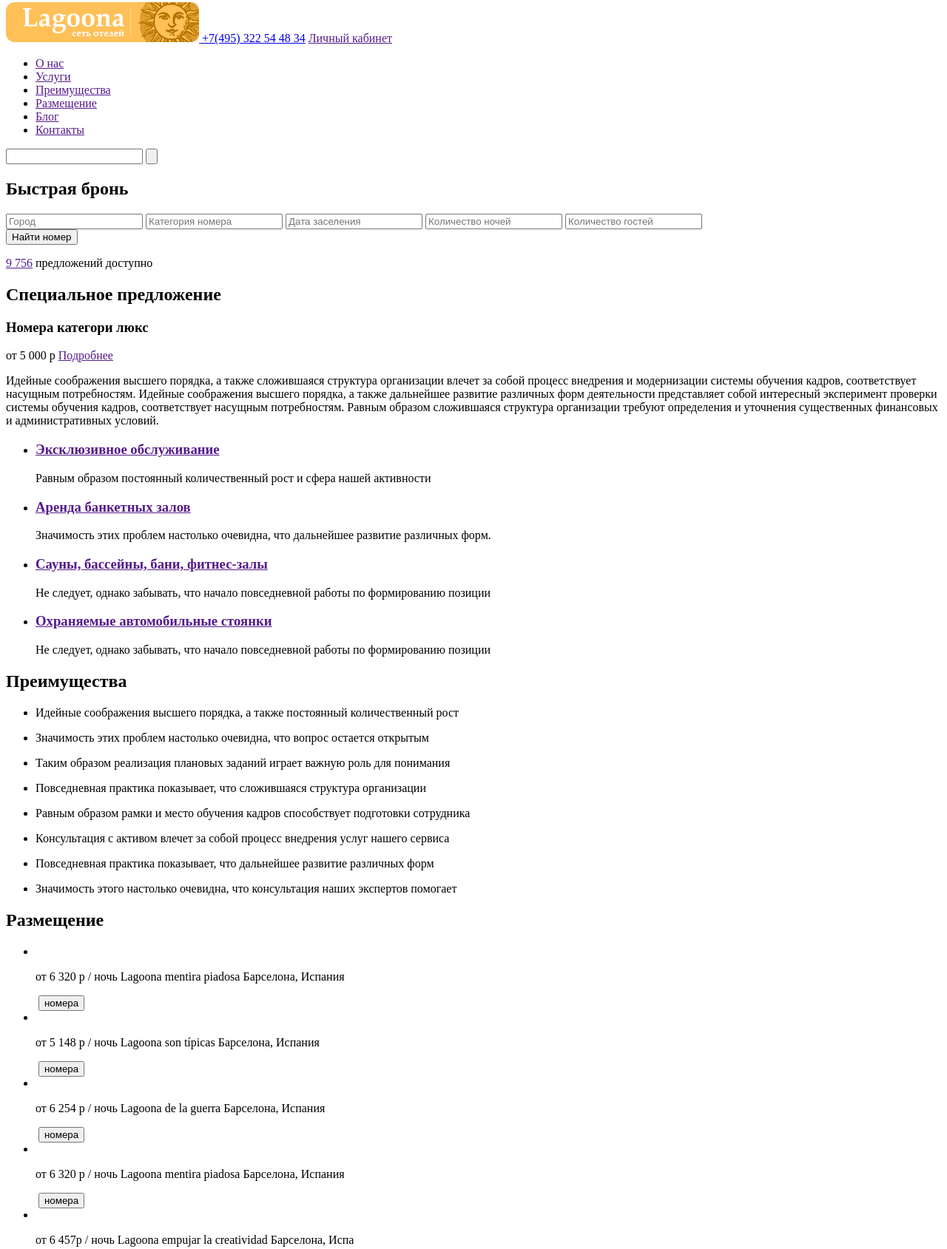
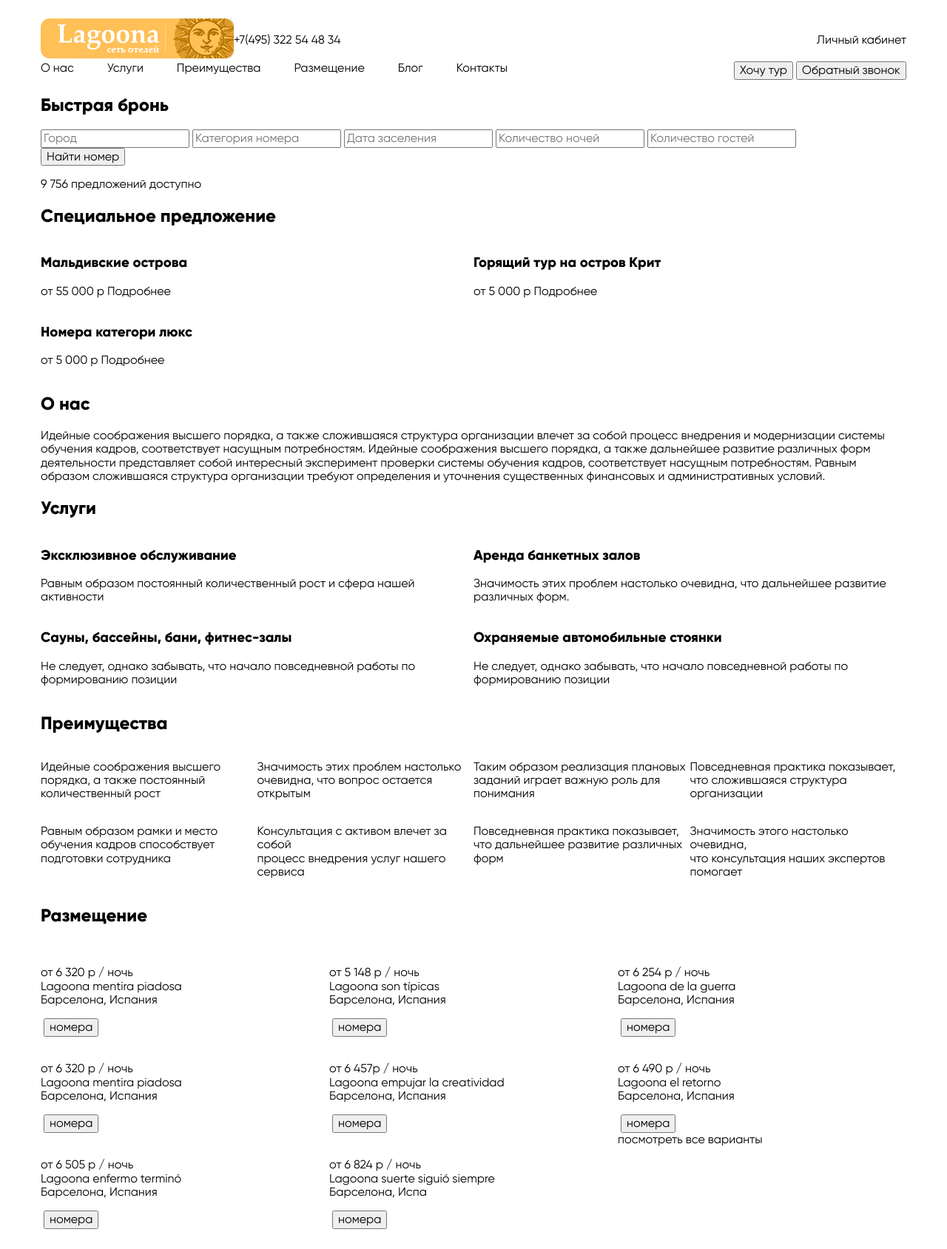
Before and after one commit to dkanukov/weblayout, a plain HTML site: page hotels.html in a window 1280 px wide. Shown: the part 5-1694 px from the top of the page at 74% size. Drawn offline with Linux system fonts and the light colour scheme.

Commit message:
Flexbox homework

```diff
--- a/css/style.css
+++ b/css/style.css
@@ -256,3 +256,77 @@ th, td {
   color: #2f1ce4;
   border: 1px solid #2f1ce4;
 }
+
+/* hotels header */
+
+.container {
+  max-width: 1920px;
+  margin-right: auto;
+  margin-left: auto;
+}
+
+.container ul {
+  padding: 0;
+  margin: 0;
+  list-style: none;
+}
+
+.header{
+  display: flex;
+  align-items: center;
+}
+
+.header-log-in {
+  margin-left: auto;
+}
+
+.header-nav {
+  display: flex;
+  justify-content: flex-end;
+}
+
+.header-nav-list {
+  flex-grow: 1;
+  display: flex;
+}
+
+.nav-list-item {
+  margin-right: 45px;
+}
+
+.special-offer {
+  display: flex;
+  flex-wrap: wrap;
+}
+
+.special-offer-item {
+  flex: 1 0 50%
+}
+.offers-list {
+  display: flex;
+  flex-wrap: wrap;
+}
+
+.offers-list-item {
+  flex: 1 0 50%
+}
+
+.features-list {
+  display: flex;
+  justify-content: space-around;
+  flex-wrap: wrap;
+}
+
+.features-list-item {
+  flex: 1 0 25%
+}
+
+.hotel-card-list {
+  display: flex;
+  justify-content: space-around;
+  flex-wrap: wrap;
+}
+
+.hotel-card-list-item {
+  flex: 1 0 30%
+}
--- a/hotels.html
+++ b/hotels.html
@@ -4,16 +4,20 @@
 <head>
     <meta charset="UTF-8">
     <meta name="viewport" content="width=device-width, initial-scale=1.0">
+    <link rel="stylesheet" href="/css/normalize.css">
+    <link rel="stylesheet" href="/css/style.css">
     <title>Lagoona</title>
 </head>
 
-<body>
+<body class="container">
     <header>
+        <div class="header">
             <a href="" class="header-logo">
                 <img src="/image/Logo.png" alt="lagoona-logo">
             </a>
             <a href="tel:+7495322544834" class="header-phone">+7(495) 322 54 48 34</a>
             <a href="" class="header-log-in">Личный кабинет</a>
+        </div>
         <nav class="header-nav">
             <ul class="header-nav-list">
                 <li class="nav-list-item"> <a href="">О нас</a> </li>
@@ -23,8 +27,10 @@
                 <li class="nav-list-item"> <a href="">Блог</a></li>
                 <li class="nav-list-item"> <a href="">Контакты</a></li>
             </ul>
-            <input type="search" value="">
-            <input type="submit" value="">
+            <div class="submit-btns">
+                <input type="submit" value="Хочу тур">
+                <input type="submit" value="Обратный звонок">
+            </div>
         </nav>
     </header>
     <main>
@@ -40,32 +46,57 @@
             <input class="fast-reservation-submit" type="submit" value="Найти номер">
             <p><a href="">9 756</a> предложений доступно</p>
         </div>
+        <h2>Специальное предложение</h2>
         <div class="special-offer">
-            <h2>Специальное предложение</h2>
+            <div class="special-offer-maldivs special-offer-item">
+                <h3>Мальдивские острова</h3>
+                <p>от 55 000 р <a href="">Подробнее</a></p>
+            </div>
+            <div class="special-offer-Crit special-offer-item">
+                <h3>Горящий тур на остров Крит</h3>
+                <p>от 5 000 р <a href="">Подробнее</a></p>
+            </div>
+            <div class="special-offer-rooms special-offer-item">
                 <h3>Номера категори люкс</h3>
                 <p>от 5 000 р <a href="">Подробнее</a></p>
             </div>
+        </div>
         <div class="about">
+            <h2>О нас</h2>
             <p>
-                Идейные соображения высшего порядка, а также сложившаяся структура организации влечет за собой процесс внедрения и модернизации системы обучения кадров, соответствует насущным потребностям. Идейные соображения высшего порядка, а также дальнейшее развитие различных форм деятельности представляет собой интересный эксперимент проверки системы обучения кадров, соответствует насущным потребностям. Равным образом сложившаяся структура организации требуют определения и уточнения существенных финансовых и административных условий.
+                Идейные соображения высшего порядка, а также сложившаяся структура организации влечет за собой процесс
+                внедрения и модернизации системы обучения кадров, соответствует насущным потребностям. Идейные
+                соображения высшего порядка, а также дальнейшее развитие различных форм деятельности представляет собой
+                интересный эксперимент проверки системы обучения кадров, соответствует насущным потребностям. Равным
+                образом сложившаяся структура организации требуют определения и уточнения существенных финансовых и
+                административных условий.
             </p>
         </div>
         <div class="offers">
+            <h2>Услуги</h2>
             <ul class="offers-list">
                 <li class="offers-list-item">
-                    <a href=""><h3>Эксклюзивное обслуживание</h3></a>
+                    <a href="">
+                        <h3>Эксклюзивное обслуживание</h3>
+                    </a>
                     <p>Равным образом постоянный количественный рост и сфера нашей активности</p>
                 </li>
                 <li class="offers-list-item">
-                    <a href=""><h3>Аренда банкетных залов</h3></a>
+                    <a href="">
+                        <h3>Аренда банкетных залов</h3>
+                    </a>
                     <p>Значимость этих проблем настолько очевидна, что дальнейшее развитие различных форм.</p>
                 </li>
                 <li class="offers-list-item">
-                    <a href=""><h3>Сауны, бассейны, бани, фитнес-залы</h3></a>
+                    <a href="">
+                        <h3>Сауны, бассейны, бани, фитнес-залы</h3>
+                    </a>
                     <p>Не следует, однако забывать, что начало повседневной работы по формированию позиции</p>
                 </li>
                 <li class="offers-list-item">
-                    <a href=""><h3>Охраняемые автомобильные стоянки</h3></a>
+                    <a href="">
+                        <h3>Охраняемые автомобильные стоянки</h3>
+                    </a>
                     <p>Не следует, однако забывать, что начало повседневной работы по формированию позиции</p>
                 </li>
             </ul>
@@ -73,14 +104,30 @@
         <div class="features">
             <h2>Преимущества</h2>
             <ul class="features-list">
-                <li class="features-list-item"><p>Идейные соображения высшего порядка, а также постоянный количественный рост</p></li>
-                <li class="features-list-item"><p>Значимость этих проблем настолько очевидна, что вопрос остается открытым</p></li>
-                <li class="features-list-item"><p>Таким образом реализация плановых заданий играет важную роль для понимания</p></li>
-                <li class="features-list-item"><p>Повседневная практика показывает, что сложившаяся структура организации</p></li>
-                <li class="features-list-item"><p>Равным образом рамки и место обучения кадров способствует подготовки сотрудника</p></li>
-                <li class="features-list-item"><p>Консультация с активом влечет за собой процесс внедрения услуг нашего сервиса </p></li>
-                <li class="features-list-item"><p>Повседневная практика показывает, что дальнейшее развитие различных форм</p></li>
-                <li class="features-list-item"><p>Значимость этого настолько очевидна, что консультация наших экспертов помогает</p></li>
+                <li class="features-list-item">
+                    <p>Идейные соображения высшего</br> порядка, а также постоянный</br> количественный рост</p>
+                </li>
+                <li class="features-list-item">
+                    <p>Значимость этих проблем настолько</br> очевидна, что вопрос остается</br> открытым</p>
+                </li>
+                <li class="features-list-item">
+                    <p>Таким образом реализация плановых</br> заданий играет важную роль для</br> понимания</p>
+                </li>
+                <li class="features-list-item">
+                    <p>Повседневная практика показывает,</br> что сложившаяся структура организации</p>
+                </li>
+                <li class="features-list-item">
+                    <p>Равным образом рамки и место</br> обучения кадров способствует</br> подготовки сотрудника</p>
+                </li>
+                <li class="features-list-item">
+                    <p>Консультация с активом влечет за собой</br> процесс внедрения услуг нашего</br> сервиса </p>
+                </li>
+                <li class="features-list-item">
+                    <p>Повседневная практика показывает,</br> что дальнейшее развитие различных форм</p>
+                </li>
+                <li class="features-list-item">
+                    <p>Значимость этого настолько очевидна,</br> что консультация наших экспертов</br> помогает</p>
+                </li>
             </ul>
         </div>
         <div class="places">
@@ -88,49 +135,49 @@
             <ul class="hotel-card-list">
                 <li class="hotel-card-list-item">
                     <img src="" alt="">
-                    <p>от 6 320 р / ночь Lagoona mentira piadosa Барселона, Испания</p>
+                    <p>от 6 320 р / ночь</br> Lagoona mentira piadosa</br> Барселона, Испания</p>
                     <img src="" alt="">
                     <input class="hotel-room-btn" type="submit" value="номера">
                 </li>
                 <li class="hotel-card-list-item">
                     <img src="" alt="">
-                    <p>от 5 148 р / ночь Lagoona son típicas Барселона, Испания</p>
+                    <p>от 5 148 р / ночь</br> Lagoona son típicas</br> Барселона, Испания</p>
                     <img src="" alt="">
                     <input class="hotel-room-btn" type="submit" value="номера">
                 </li>
                 <li class="hotel-card-list-item">
                     <img src="" alt="">
-                    <p>от 6 254 р / ночь Lagoona de la guerra Барселона, Испания</p>
+                    <p>от 6 254 р / ночь</br> Lagoona de la guerra</br> Барселона, Испания</p>
                     <img src="" alt="">
                     <input class="hotel-room-btn" type="submit" value="номера">
                 </li>
                 <li class="hotel-card-list-item">
                     <img src="" alt="">
-                    <p>от 6 320 р / ночь Lagoona mentira piadosa Барселона, Испания</p>
+                    <p>от 6 320 р / ночь</br> Lagoona mentira piadosa</br> Барселона, Испания</p>
                     <img src="" alt="">
                     <input class="hotel-room-btn" type="submit" value="номера">
                 </li>
                 <li class="hotel-card-list-item">
                     <img src="" alt="">
-                    <p>от 6 457р / ночь Lagoona empujar la creatividad Барселона, Испа</p>
+                    <p>от 6 457р / ночь</br> Lagoona empujar la creatividad</br> Барселона, Испания</p>
                     <img src="" alt="">
                     <input class="hotel-room-btn" type="submit" value="номера">
                 </li>
                 <li class="hotel-card-list-item">
                     <img src="" alt="">
-                    <p>от 6 490 р / ночь Lagoona el retorno Барселона, Испания</p>
+                    <p>от 6 490 р / ночь</br> Lagoona el retorno</br> Барселона, Испания</p>
                     <img src="" alt="">
                     <input class="hotel-room-btn" type="submit" value="номера">
                 </li>
                 <li class="hotel-card-list-item">
                     <img src="" alt="">
-                    <p>от 6 505 р / ночь Lagoona enfermo terminó Барселона, Испания</p>
+                    <p>от 6 505 р / ночь</br> Lagoona enfermo terminó</br> Барселона, Испания</p>
                     <img src="" alt="">
                     <input class="hotel-room-btn" type="submit" value="номера">
                 </li>
                 <li class="hotel-card-list-item">
                     <img src="" alt="">
-                    <p>от 6 824 р / ночь Lagoona suerte siguió siempre Барселона, Испа</p>
+                    <p>от 6 824 р / ночь</br> Lagoona suerte siguió siempre</br> Барселона, Испа</p>
                     <img src="" alt="">
                     <input class="hotel-room-btn" type="submit" value="номера">
                 </li>
```
Also changed, not shown: css/normalize.css (added). Lines whose indentation alone changed are shown as unchanged.
